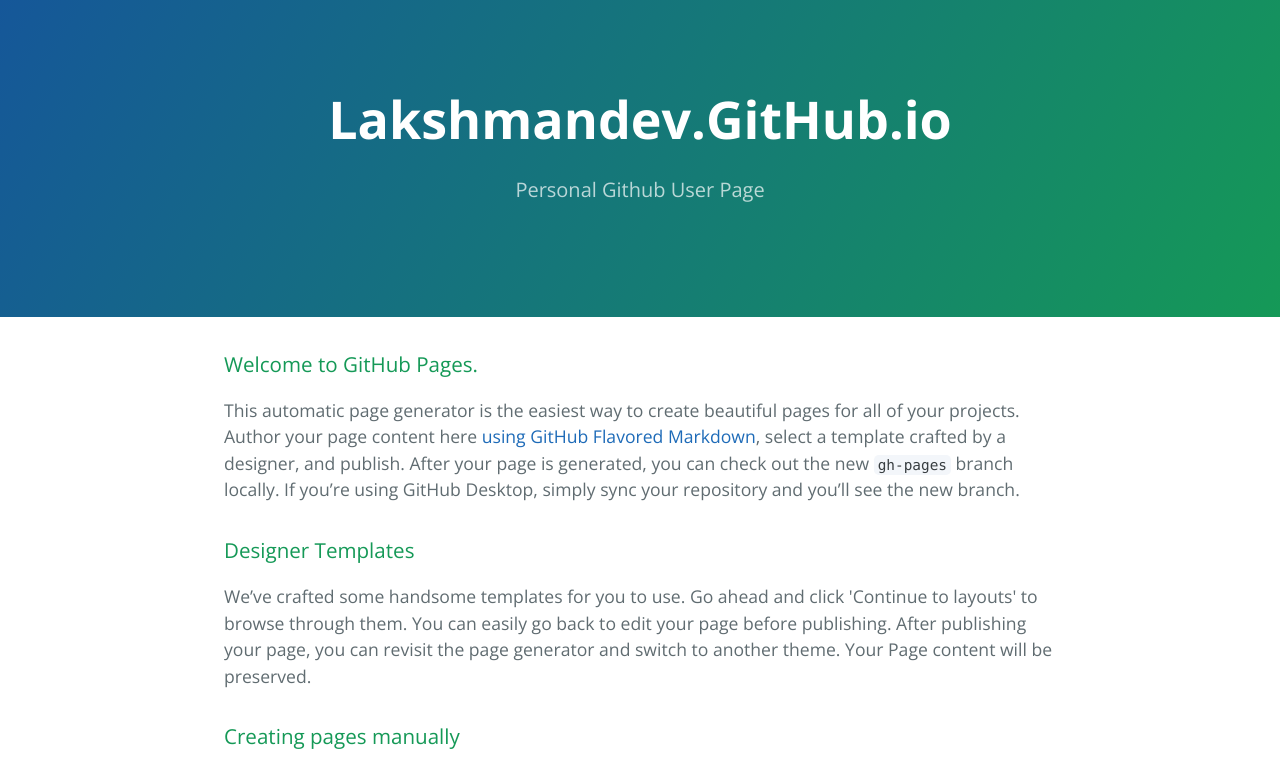
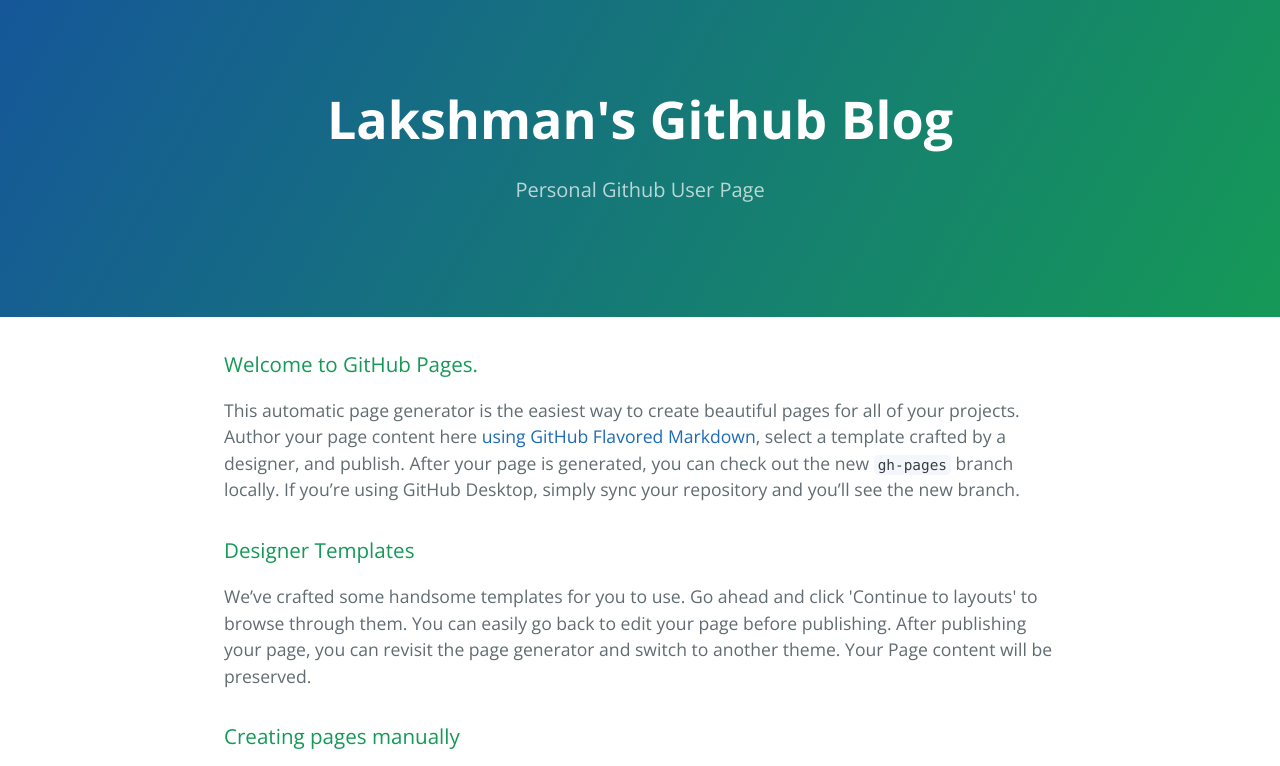
Before and after one commit to lakshmandev/lakshmandev.github.io, a plain HTML site: page index.html in a window 1280 px wide. Shown: the top 766 px of the page. Drawn offline with nearby package versions, Linux system fonts and the light colour scheme.

Commit message:
udpated title and blog header

```diff
--- a/index.html
+++ b/index.html
@@ -2,7 +2,7 @@
 <html lang="en-us">
   <head>
     <meta charset="UTF-8">
-    <title>Lakshmandev.GitHub.io by lakshmandev</title>
+    <title>lakshmandev github blog</title>
     <meta name="viewport" content="width=device-width, initial-scale=1">
     <link rel="stylesheet" type="text/css" href="stylesheets/normalize.css" media="screen">
     <link href='https://fonts.googleapis.com/css?family=Open+Sans:400,700' rel='stylesheet' type='text/css'>
@@ -11,7 +11,7 @@
   </head>
   <body>
     <section class="page-header">
-      <h1 class="project-name">Lakshmandev.GitHub.io</h1>
+      <h1 class="project-name">Lakshman's Github Blog</h1>
       <h2 class="project-tagline">Personal Github User Page</h2>
     </section>
 
```
